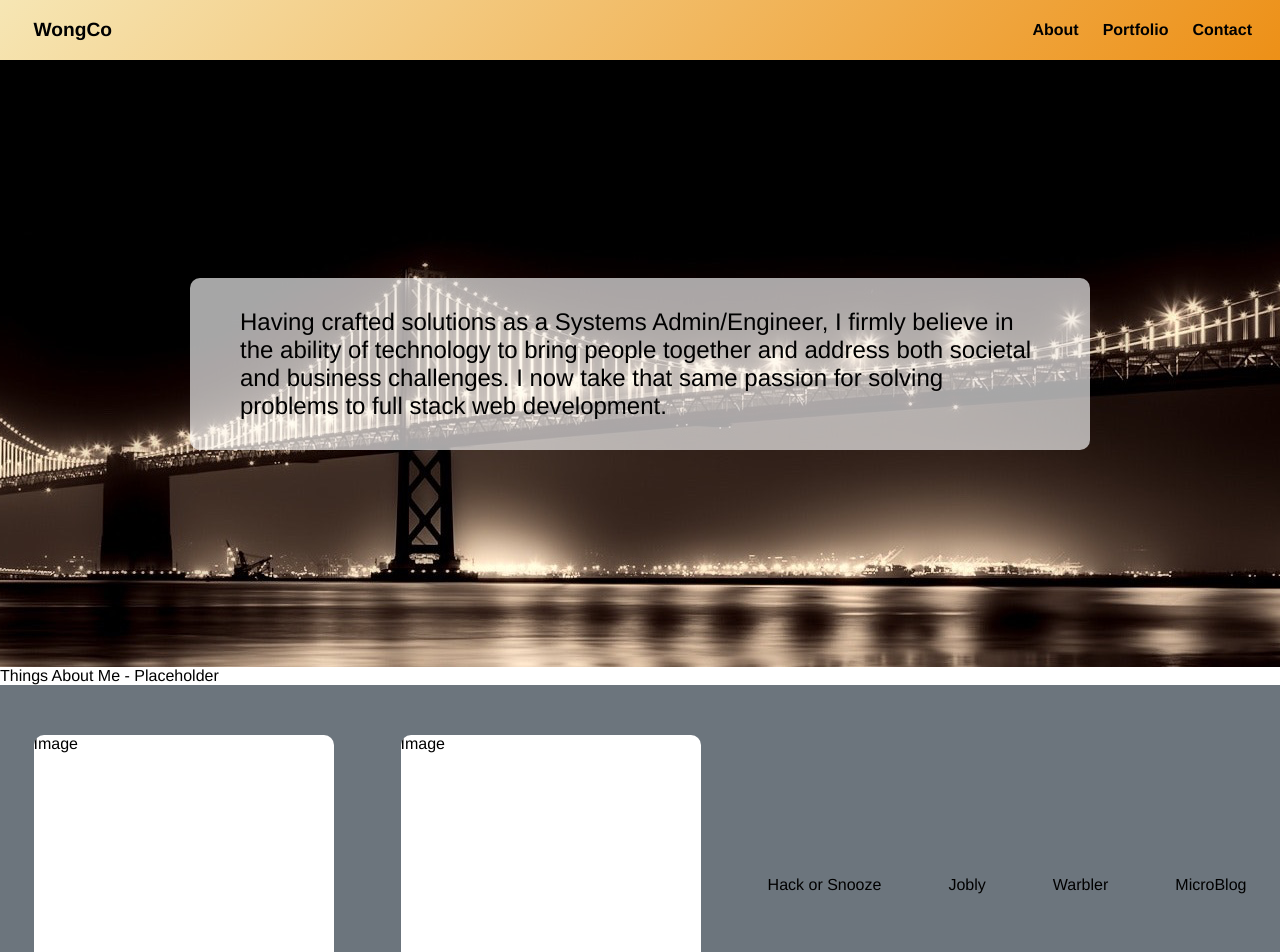
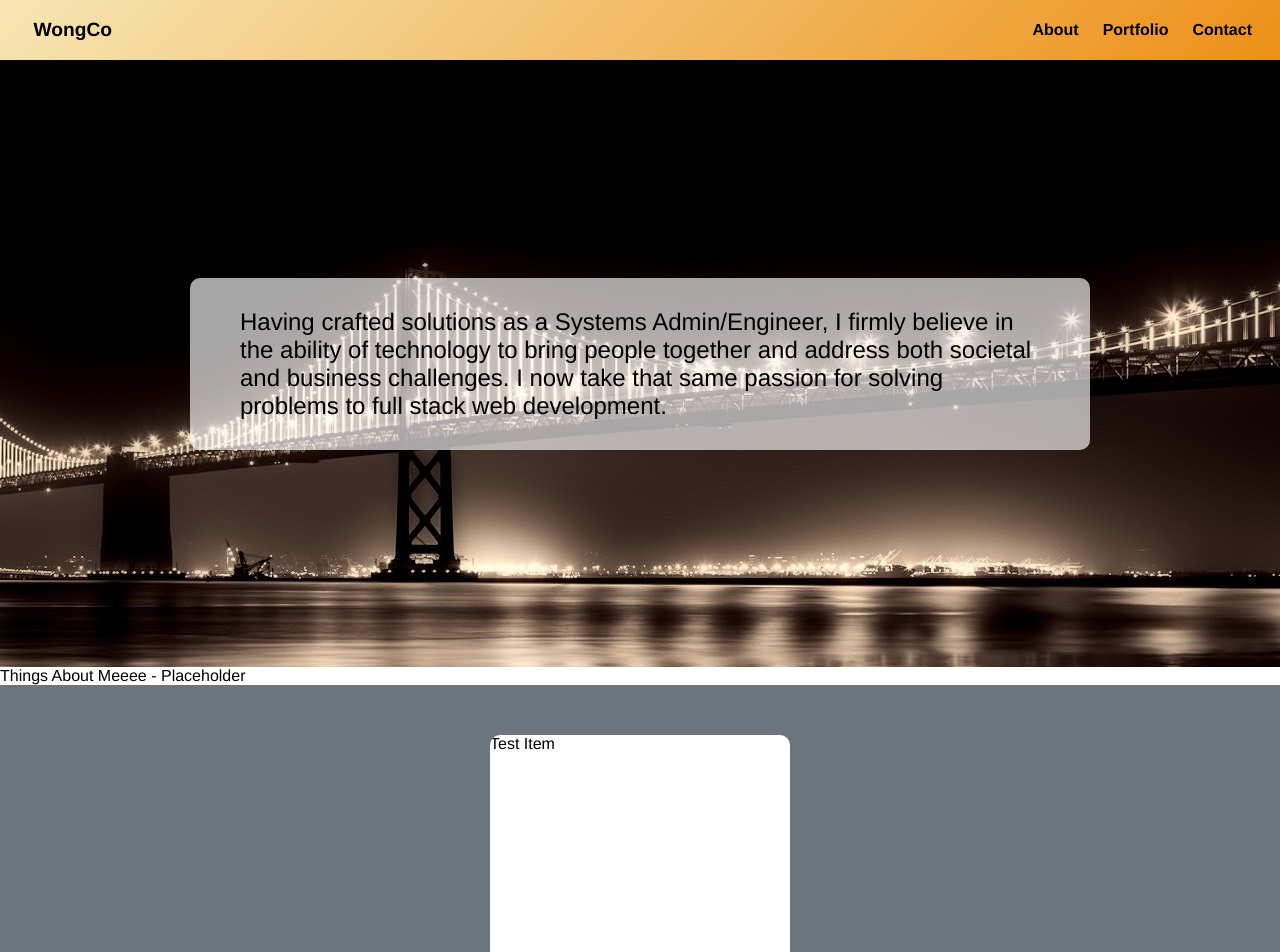
Before and after one commit to wongco/wongcofood-react, a React (Create React App) app: page / in a window 1280 px wide. Shown: the top 952 px of the page. Built offline with nearby package versions, Linux system fonts and the light colour scheme.

Commit message:
test portfolio structure using prop

```diff
--- a/package.json
+++ b/package.json
@@ -16,6 +16,7 @@
   "scripts": {
     "start": "react-scripts start",
     "build": "react-scripts build",
+    "deploy": "aws s3 cp build/ s3://wongco --recursive",
     "test": "react-scripts test",
     "eject": "react-scripts eject"
   },
--- a/src/Components/Atoms/PortfolioItem.js
+++ b/src/Components/Atoms/PortfolioItem.js
@@ -45,7 +45,7 @@ const StyledLastDetailTab = styled(StyledDetailsTab)`
 const PortfolioItem = props => {
   return (
     <StyledPortfolioItem>
-      <div>Image</div>
+      <div>{props.name}</div>
       <StyledDetailsContainer>
         <StyledDetailsTab>Link</StyledDetailsTab>
         <StyledDetailsTab>Github</StyledDetailsTab>
--- a/src/Components/Organisms/About.js
+++ b/src/Components/Organisms/About.js
@@ -2,7 +2,7 @@ import React from 'react';
 //import styled from 'styled-components';
 
 const About = () => {
-  return <section id="about">Things About Me - Placeholder</section>;
+  return <section id="about">Things About Meeee - Placeholder</section>;
 };
 
 export default About;
--- a/src/Components/Organisms/Portfolio.js
+++ b/src/Components/Organisms/Portfolio.js
@@ -44,19 +44,18 @@ const StyledLastDetailTab = styled(StyledDetailsTab)`
 const Portfolio = () => {
   return (
     <StyledPortfolioContainer id="portfolio">
-      <PortfolioItem>
-        <div>Img Stuff</div>
+      <PortfolioItem name="Test Item">
         <StyledDetailsContainer>
           <StyledDetailsTab>Link</StyledDetailsTab>
           <StyledDetailsTab>Github</StyledDetailsTab>
           <StyledLastDetailTab>About</StyledLastDetailTab>
         </StyledDetailsContainer>
       </PortfolioItem>
-      <PortfolioItem>Meme Generator</PortfolioItem>
-      <div>Hack or Snooze</div>
-      <div>Jobly</div>
-      <div>Warbler</div>
-      <div>MicroBlog</div>
+      {/* <PortfolioItem>Meme Generator</PortfolioItem>
+      <PortfolioItem>Hack or Snooze</PortfolioItem>
+      <PortfolioItem>Jobly</PortfolioItem>
+      <PortfolioItem>Warbler</PortfolioItem>
+      <PortfolioItem>MicroBlog</PortfolioItem> */}
     </StyledPortfolioContainer>
   );
 };
```
